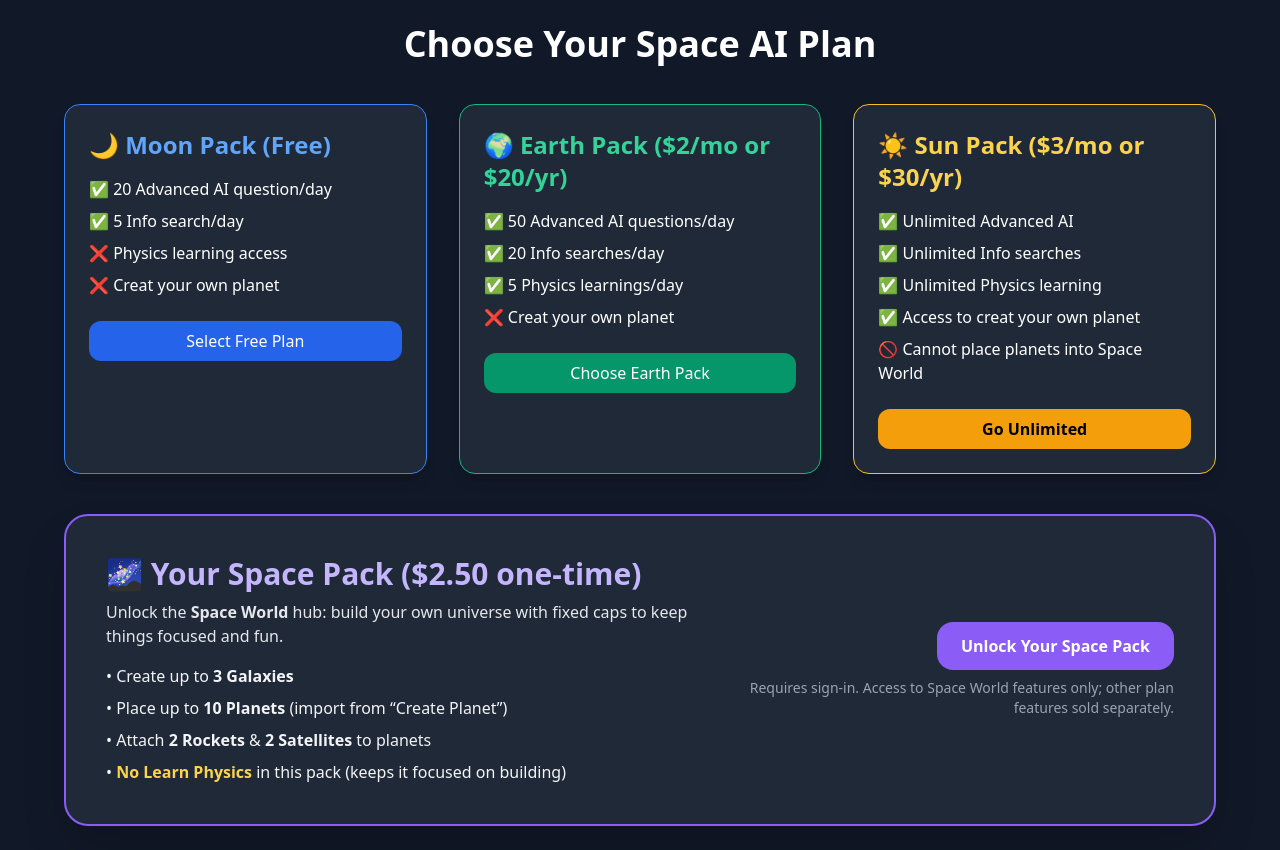
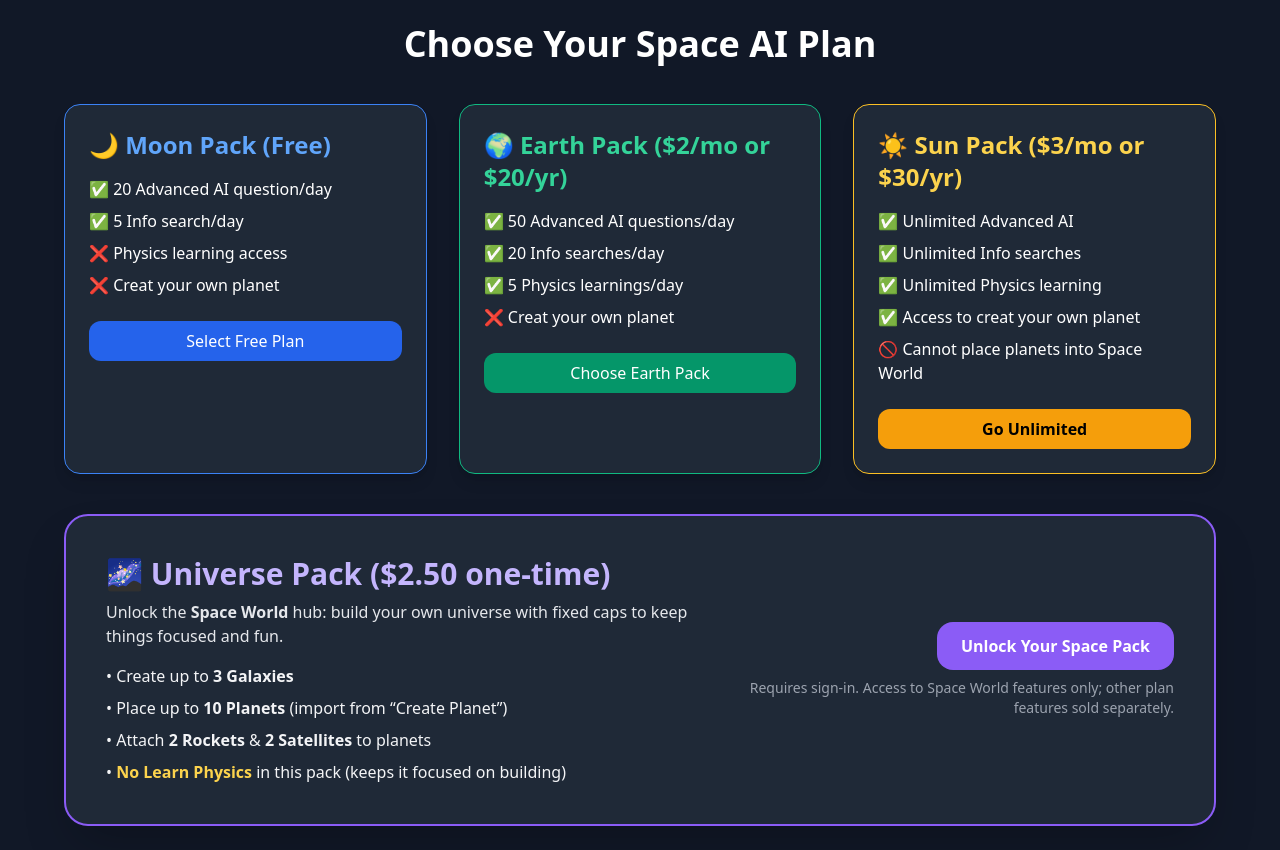
Before and after one commit to GoldenSpaceAI/GoldenSpace-AI, a website: page plans.html in a window 1280 px wide. Drawn offline with nearby package versions, Linux system fonts and the light colour scheme.

Commit message:
Update plans.html

```diff
--- a/plans.html
+++ b/plans.html
@@ -84,7 +84,7 @@
         <div class="flex flex-col md:flex-row md:items-center md:justify-between gap-6">
           <div>
             <h2 class="text-3xl font-extrabold text-purple-300 mb-2">
-              🌌 Your Space Pack ($2.50 one-time)
+              🌌 Universe Pack ($2.50 one-time)
             </h2>
             <p class="text-gray-200">
               Unlock the <span class="font-semibold">Space World</span> hub: build your own universe with fixed caps
```
